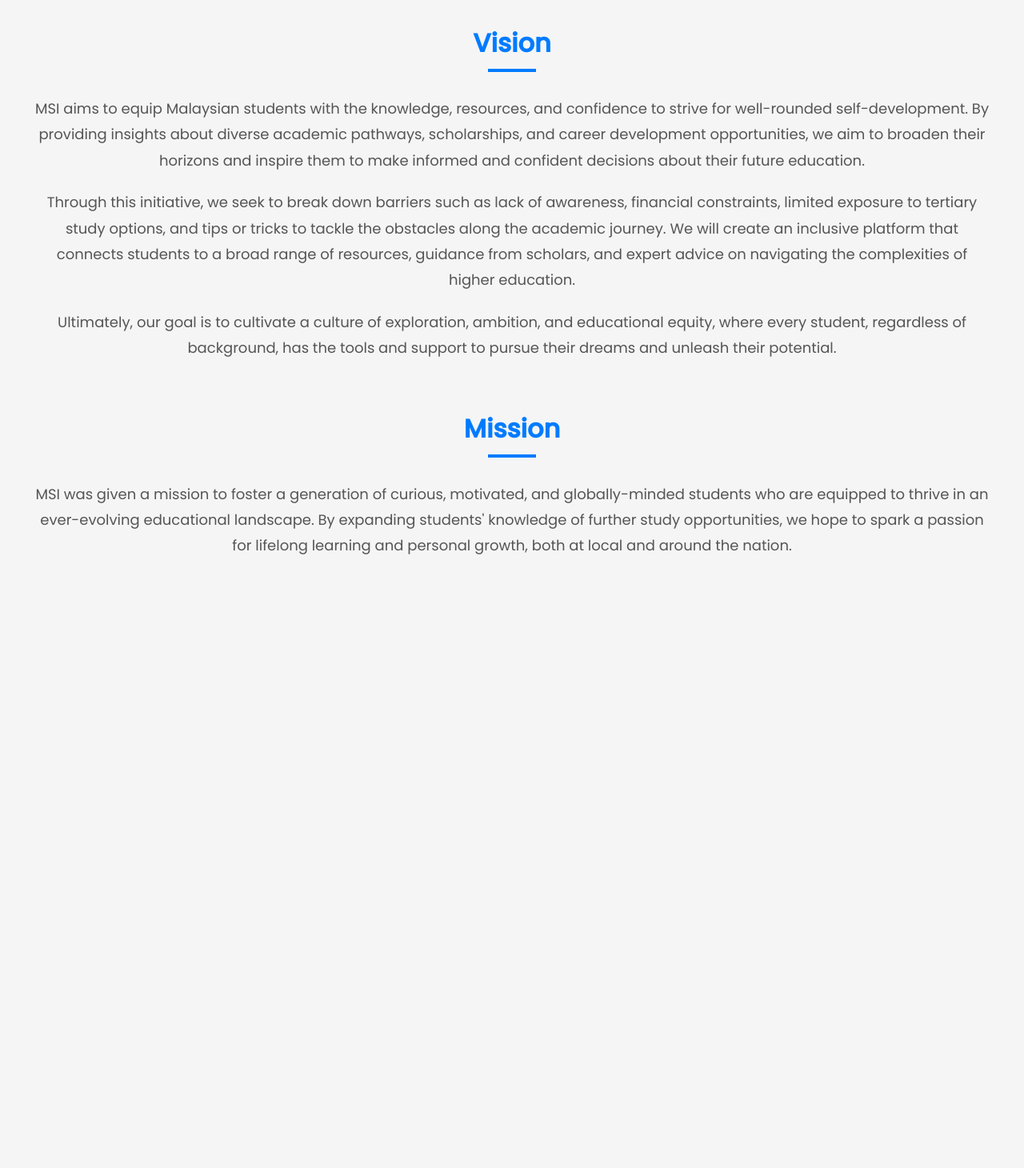
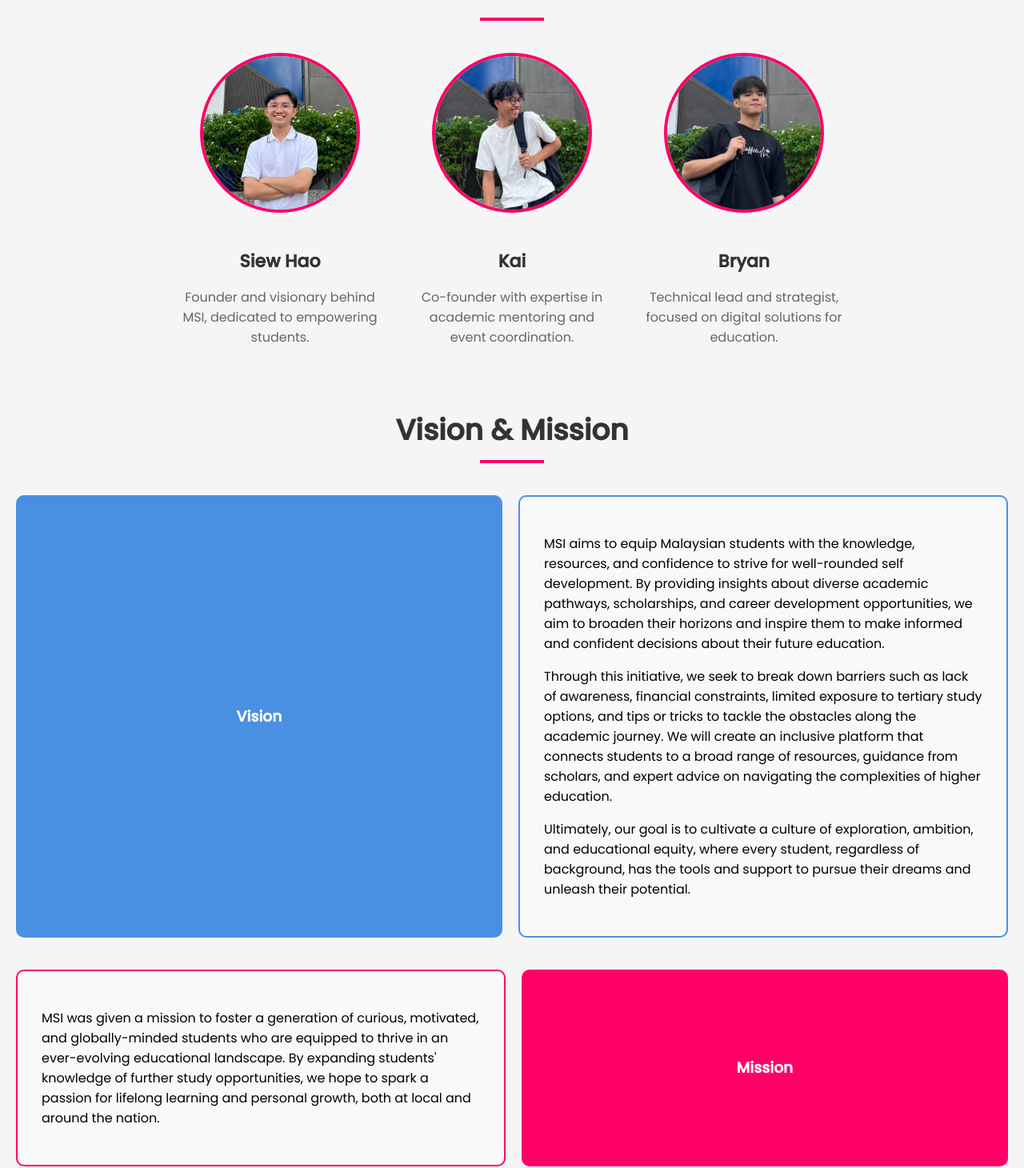
Before and after one commit to YiekSiewHao/MSI, a React (Create React App) app: page /about in a window 1280 px wide. Shown: the part 955-2415 px from the top of the page at 80% size. Before the commit the page ends 1734 px from the top, so only its background shows below. Built offline with nearby package versions, Linux system fonts and the light colour scheme.

Commit message:
about.js a little bit update

```diff
--- a/src/components/About.js
+++ b/src/components/About.js
@@ -1,41 +1,58 @@
-// About.js
 import React from 'react';
 import styled from 'styled-components';
 
 const AboutContainer = styled.div`
-  padding: 20px; /* Reduced side padding */
-  max-width: 1400px; /* Increased max-width for wider content */
+  padding: 20px;
+  max-width: 1400px;
   margin: 0 auto;
 `;
 
+const HeroSection = styled.div`
+  background: linear-gradient(135deg, blue, #f9a8); /* Gradient inspired by the "Our Story" section */
+  padding: 60px 20px;
+  text-align: center;
+  color: white;
+
+  h1 {
+    font-size: 48px;
+    margin-bottom: 20px;
+    font-weight: bold;
+  }
+
+  p {
+    font-size: 20px;
+    line-height: 1.6;
+  }
+`;
+
 const Section = styled.section`
-  margin-bottom: 60px;
+  margin: 60px 0;
 `;
 
 const SectionTitle = styled.h2`
-  font-size: 32px;
-  color: #007BFF;
-  text-align: center; /* Centered heading */
-  margin-bottom: 30px;
+  font-size: 36px;
+  color: #333;
+  text-align: center;
+  margin-bottom: 20px;
   position: relative;
 
   &::after {
     content: '';
-    width: 60px;
+    width: 80px;
     height: 4px;
-    background-color: #007BFF;
+    background-color: #f06;
     display: block;
-    margin: 8px auto 0;
+    margin: 10px auto 0;
   }
 `;
 
 const SectionContent = styled.div`
-  max-width: 1200px; /* Increased content width */
+  max-width: 1100px;
   margin: 0 auto;
   font-size: 18px;
   color: #555;
   line-height: 1.8;
-  text-align: center;
+  text-align: justify;
 
   p {
     margin-bottom: 20px;
@@ -52,37 +69,120 @@ const TeamGrid = styled.div`
 
 const TeamMember = styled.div`
   text-align: center;
-  max-width: 200px;
+  max-width: 250px;
+
+  img {
+    width: 200px;
+    height: 200px;
+    object-fit: cover;
+    border-radius: 50%;
+    border: 4px solid #f06;
+    margin-bottom: 15px;
+  }
+
+  h3 {
+    font-size: 22px;
+    color: #333;
+    margin-bottom: 5px;
+  }
+
+  p {
+    font-size: 16px;
+    color: #666;
+  }
 `;
 
-const MemberImage = styled.img`
-  width: 150px;
-  height: 150px;
-  object-fit: cover;
-  border-radius: 50%;
-  border: 3px solid #007BFF;
-  margin-bottom: 15px;
+const VisionMissionWrapper = styled.div`
+  display: flex;
+  flex-direction: column;
+  gap: 40px;
+  margin-top: 40px;
 `;
 
-const MemberName = styled.h3`
-  font-size: 20px;
-  color: #333;
+const VisionRow = styled.div`
+  display: flex;
+  gap: 20px;
+
+  & > div {
+    flex: 1;
+  }
+
+  .left {
+    background-color: #4a90e2;
+    color: white;
+    padding: 30px;
+    border-radius: 10px;
+    display: flex;
+    align-items: center;
+    justify-content: center;
+  }
+
+  .right {
+    padding: 30px;
+    border: 2px solid #4a90e2;
+    border-radius: 10px;
+    text-align: left;
+    background-color: #f9f9f9;
+  }
+`;
+
+const MissionRow = styled.div`
+  display: flex;
+  gap: 20px;
+
+  & > div {
+    flex: 1;
+  }
+
+  .left {
+    padding: 30px;
+    border: 2px solid #f06;
+    border-radius: 10px;
+    text-align: left;
+    background-color: #f9f9f9;
+  }
+
+  .right {
+    background-color: #f06;
+    color: white;
+    padding: 30px;
+    border-radius: 10px;
+    display: flex;
+    align-items: center;
+    justify-content: center;
+  }
 `;
 
 const About = () => {
   return (
     <AboutContainer>
+      <HeroSection>
+        <h1>Welcome to MSI</h1>
+        <p>
+          Empowering Malaysian students with opportunities and resources for a brighter future.
+        </p>
+      </HeroSection>
+
       <Section>
         <SectionTitle>About Us</SectionTitle>
         <SectionContent>
           <p>
-            The Malaysian Student Initiative (MSI) is an open platform dedicated to helping secondary school students discover opportunities for better personal and academic growth. MSI provides a comprehensive website including tips and tricks for self-development, and detailed information on various scholarships.
+            The Malaysian Student Initiative (MSI) is an open platform dedicated to helping secondary
+            school students discover opportunities for better personal and academic growth. MSI
+            provides a comprehensive website including tips and tricks for self-development, and
+            detailed information on various scholarships.
           </p>
           <p>
-            Beyond just being a source of information, MSI empowers students and scholars to take an active role in spreading knowledge. Anyone can become a "Local Lead" to organize events and workshops at their own secondary schools, sharing first-hand experiences and practical advice about education. MSI supports these Local Leads by providing all necessary materials, guidance, and resources, ensuring that the preparation process is smooth and effective.
+            Beyond just being a source of information, MSI empowers students and scholars to take an
+            active role in spreading knowledge. Anyone can become a "Local Lead" to organize events
+            and workshops at their own secondary schools, sharing first-hand experiences and
+            practical advice about education. MSI supports these Local Leads by providing all
+            necessary materials, guidance, and resources, ensuring that the preparation process is
+            smooth and effective.
           </p>
           <p>
-            Through MSI, we aim to create a community where students feel informed, supported, and motivated to pursue their educational dreams without barriers.
+            Through MSI, we aim to create a community where students feel informed, supported, and
+            motivated to pursue their educational dreams without barriers.
           </p>
         </SectionContent>
       </Section>
@@ -91,26 +191,33 @@ const About = () => {
         <SectionTitle>Meet the Founders</SectionTitle>
         <TeamGrid>
           <TeamMember>
-            <MemberImage src="/assets/portrait/siew_hao.jpg" alt="Siew Hao" />
-            <MemberName>Siew Hao</MemberName>
+            <img src="/assets/portrait/siew_hao.jpg" alt="Siew Hao" />
+            <h3>Siew Hao</h3>
+            <p>Founder and visionary behind MSI, dedicated to empowering students.</p>
           </TeamMember>
           <TeamMember>
-            <MemberImage src="/assets/portrait/kai.jpg" alt="Kai" />
-            <MemberName>Kai</MemberName>
+            <img src="/assets/portrait/kai.jpg" alt="Kai" />
+            <h3>Kai</h3>
+            <p>Co-founder with expertise in academic mentoring and event coordination.</p>
           </TeamMember>
           <TeamMember>
-            <MemberImage src="/assets/portrait/bryan.jpg" alt="Bryan" />
-            <MemberName>Bryan</MemberName>
+            <img src="/assets/portrait/bryan.jpg" alt="Bryan" />
+            <h3>Bryan</h3>
+            <p>Technical lead and strategist, focused on digital solutions for education.</p>
           </TeamMember>
-          {/* Add more team members as needed */}
         </TeamGrid>
       </Section>
 
       <Section>
-        <SectionTitle>Vision</SectionTitle>
-        <SectionContent>
+        <SectionTitle>Vision & Mission</SectionTitle>
+        <VisionMissionWrapper>
+          <VisionRow>
+            <div className="left">
+              <h3>Vision</h3>
+            </div>
+            <div className="right">
               <p>
-            MSI aims to equip Malaysian students with the knowledge, resources, and confidence to strive for well-rounded self-development. By providing insights about diverse academic pathways, scholarships, and career development opportunities, we aim to broaden their horizons and inspire them to make informed and confident decisions about their future education.
+                MSI aims to equip Malaysian students with the knowledge, resources, and confidence to strive for well-rounded self development. By providing insights about diverse academic pathways, scholarships, and career development opportunities, we aim to broaden their horizons and inspire them to make informed and confident decisions about their future education.
               </p>
               <p>
                 Through this initiative, we seek to break down barriers such as lack of awareness, financial constraints, limited exposure to tertiary study options, and tips or tricks to tackle the obstacles along the academic journey. We will create an inclusive platform that connects students to a broad range of resources, guidance from scholars, and expert advice on navigating the complexities of higher education.
@@ -118,16 +225,19 @@ const About = () => {
               <p>
                 Ultimately, our goal is to cultivate a culture of exploration, ambition, and educational equity, where every student, regardless of background, has the tools and support to pursue their dreams and unleash their potential.
               </p>
-        </SectionContent>
-      </Section>
-
-      <Section>
-        <SectionTitle>Mission</SectionTitle>
-        <SectionContent>
+            </div>
+          </VisionRow>
+          <MissionRow>
+            <div className="left">
               <p>
                 MSI was given a mission to foster a generation of curious, motivated, and globally-minded students who are equipped to thrive in an ever-evolving educational landscape. By expanding students' knowledge of further study opportunities, we hope to spark a passion for lifelong learning and personal growth, both at local and around the nation.
               </p>
-        </SectionContent>
+            </div>
+            <div className="right">
+              <h3>Mission</h3>
+            </div>
+          </MissionRow>
+        </VisionMissionWrapper>
       </Section>
     </AboutContainer>
   );
```
Lines whose indentation alone changed are shown as unchanged.
